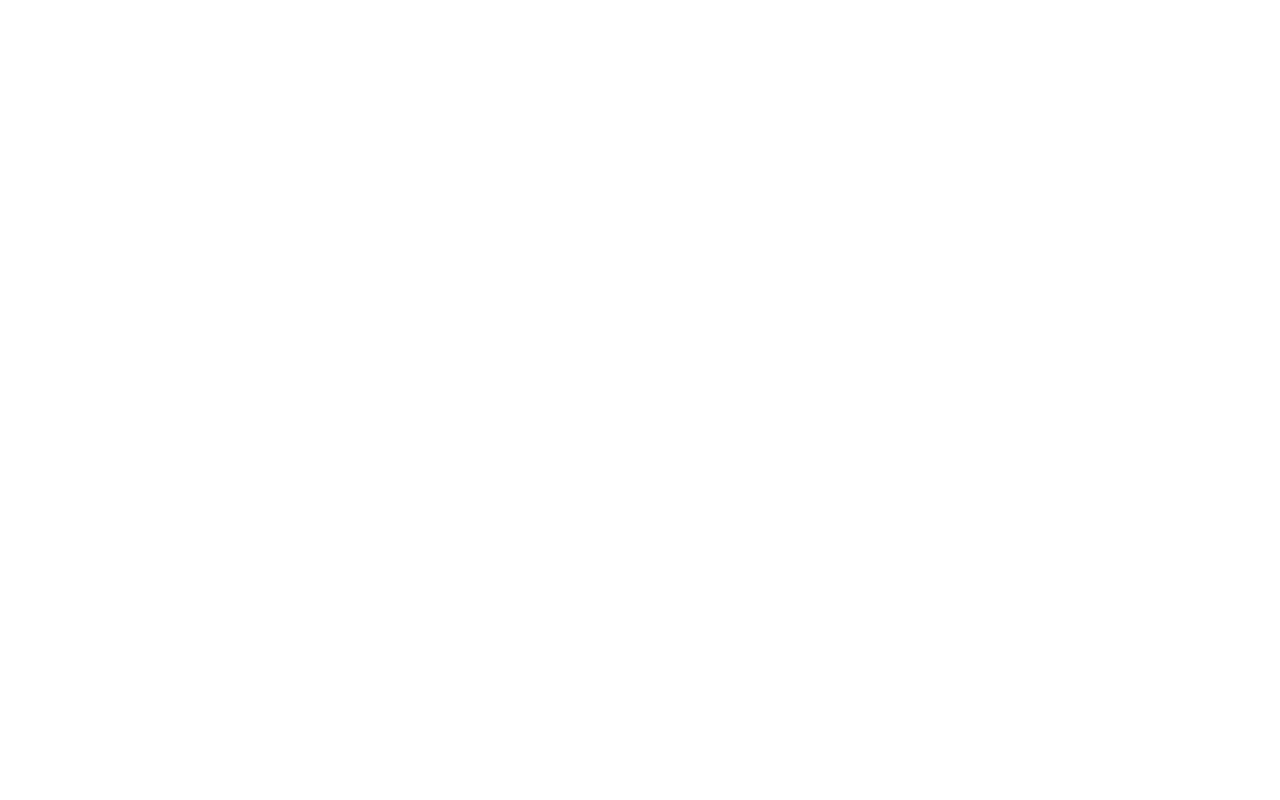
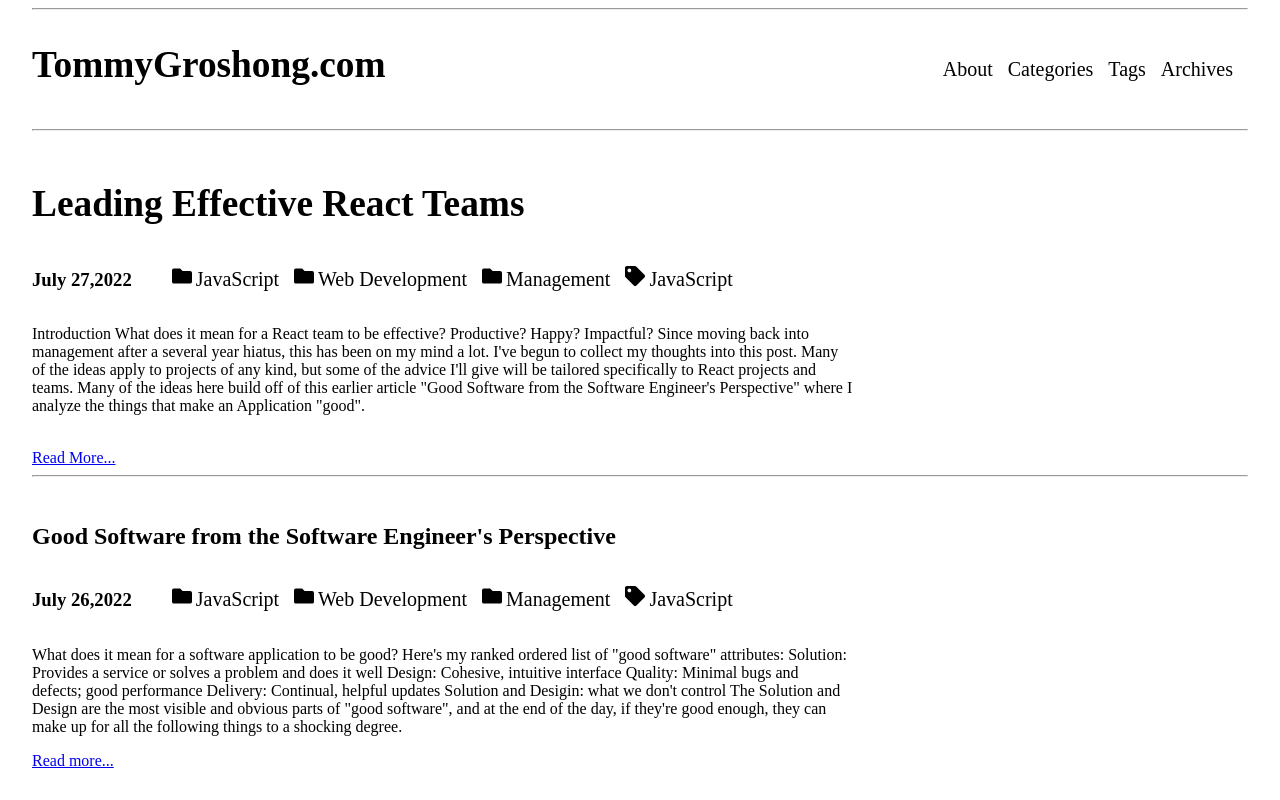
Before and after one commit to groshong-software/learning-projects, a plain HTML site: page project-one/src/index.html in a window 1280 px wide. Drawn offline with Linux system fonts and the light colour scheme.

Commit message:
did the thing with all the stuff on it and whatnot

```diff
--- a/project-one/src/index.html
+++ b/project-one/src/index.html
@@ -1,11 +1,104 @@
 <!DOCTYPE html>
 <html>
+
 <head>
   <meta charset="UTF-8" />
   <meta name="viewport" content="width=device-width, initial-scale=1.0" />
   <title>Project One</title>
+  <link href="stylesheet.css" rel="stylesheet">
 </head>
+
 <body>
+  <hr>
+  <header>
+    <h1>TommyGroshong.com</h1>
+    <ul>
+      <li>About</li>
+      <li>Categories</li>
+      <li>Tags</li>
+      <li>Archives</li>
+    </ul>
+  </header>
+  <hr>
+  <br>
+  <h1>Leading Effective React Teams</h1>
+  <div id="Pg1">
+    <h3>July 27,2022</h3>
+    <ul>
+      <li><svg class="svg-inline--fa fa-folder fa-w-16" aria-hidden="true" data-prefix="fas" data-icon="folder"
+          role="img" xmlns="http://www.w3.org/2000/svg" viewBox="0 0 512 512" data-fa-i2svg="">
+          <path fill="currentColor"
+            d="M464 128H272l-64-64H48C21.49 64 0 85.49 0 112v288c0 26.51 21.49 48 48 48h416c26.51 0 48-21.49 48-48V176c0-26.51-21.49-48-48-48z">
+          </path>
+        </svg>JavaScript</li>
+      <li><svg class="svg-inline--fa fa-folder fa-w-16" aria-hidden="true" data-prefix="fas" data-icon="folder"
+          role="img" xmlns="http://www.w3.org/2000/svg" viewBox="0 0 512 512" data-fa-i2svg="">
+          <path fill="currentColor"
+            d="M464 128H272l-64-64H48C21.49 64 0 85.49 0 112v288c0 26.51 21.49 48 48 48h416c26.51 0 48-21.49 48-48V176c0-26.51-21.49-48-48-48z">
+          </path>
+        </svg>Web Development</li>
+      <li><svg class="svg-inline--fa fa-folder fa-w-16" aria-hidden="true" data-prefix="fas" data-icon="folder"
+          role="img" xmlns="http://www.w3.org/2000/svg" viewBox="0 0 512 512" data-fa-i2svg="">
+          <path fill="currentColor"
+            d="M464 128H272l-64-64H48C21.49 64 0 85.49 0 112v288c0 26.51 21.49 48 48 48h416c26.51 0 48-21.49 48-48V176c0-26.51-21.49-48-48-48z">
+          </path>
+        </svg>Management</li>
+      <li><svg class="svg-inline--fa fa-tag fa-w-16" aria-hidden="true" data-prefix="fas" data-icon="tag" role="img"
+          xmlns="http://www.w3.org/2000/svg" viewBox="0 0 512 512" data-fa-i2svg="">
+          <path fill="currentColor"
+            d="M0 252.118V48C0 21.49 21.49 0 48 0h204.118a48 48 0 0 1 33.941 14.059l211.882 211.882c18.745 18.745 18.745 49.137 0 67.882L293.823 497.941c-18.745 18.745-49.137 18.745-67.882 0L14.059 286.059A48 48 0 0 1 0 252.118zM112 64c-26.51 0-48 21.49-48 48s21.49 48 48 48 48-21.49 48-48-21.49-48-48-48z">
+          </path>
+        </svg>JavaScript</li>
+    </ul>
+    <br>
+  </div>
+  <p id="body1">Introduction What does it mean for a React team to be effective? Productive? Happy? Impactful? Since
+    moving back into <br> management after a several year hiatus, this has been on my mind a lot. I've begun to collect
+    my thoughts into this post. Many <br> of the ideas apply to projects of any kind, but some of the advice I'll give
+    will be tailored specifically to React projects and <br> teams. Many of the ideas here build off of this earlier
+    article "Good Software from the Software Engineer's Perspective" where I <br> analyze the things that make an
+    Application "good".</p>
+  <br>
+  <a href="#">Read More...</a>
+  <hr>
+  <br>
+  <h2>Good Software from the Software Engineer's Perspective </h2>
+  <div id="Pg1">
+    <h3>July 26,2022</h3>
+    <ul>
+      <li><svg class="svg-inline--fa fa-folder fa-w-16" aria-hidden="true" data-prefix="fas" data-icon="folder"
+          role="img" xmlns="http://www.w3.org/2000/svg" viewBox="0 0 512 512" data-fa-i2svg="">
+          <path fill="currentColor"
+            d="M464 128H272l-64-64H48C21.49 64 0 85.49 0 112v288c0 26.51 21.49 48 48 48h416c26.51 0 48-21.49 48-48V176c0-26.51-21.49-48-48-48z">
+          </path>
+        </svg>JavaScript</li>
+      <li><svg class="svg-inline--fa fa-folder fa-w-16" aria-hidden="true" data-prefix="fas" data-icon="folder"
+          role="img" xmlns="http://www.w3.org/2000/svg" viewBox="0 0 512 512" data-fa-i2svg="">
+          <path fill="currentColor"
+            d="M464 128H272l-64-64H48C21.49 64 0 85.49 0 112v288c0 26.51 21.49 48 48 48h416c26.51 0 48-21.49 48-48V176c0-26.51-21.49-48-48-48z">
+          </path>
+        </svg>Web Development</li>
+      <li><svg class="svg-inline--fa fa-folder fa-w-16" aria-hidden="true" data-prefix="fas" data-icon="folder"
+          role="img" xmlns="http://www.w3.org/2000/svg" viewBox="0 0 512 512" data-fa-i2svg="">
+          <path fill="currentColor"
+            d="M464 128H272l-64-64H48C21.49 64 0 85.49 0 112v288c0 26.51 21.49 48 48 48h416c26.51 0 48-21.49 48-48V176c0-26.51-21.49-48-48-48z">
+          </path>
+        </svg>Management</li>
+      <li><svg class="svg-inline--fa fa-tag fa-w-16" aria-hidden="true" data-prefix="fas" data-icon="tag" role="img"
+          xmlns="http://www.w3.org/2000/svg" viewBox="0 0 512 512" data-fa-i2svg="">
+          <path fill="currentColor"
+            d="M0 252.118V48C0 21.49 21.49 0 48 0h204.118a48 48 0 0 1 33.941 14.059l211.882 211.882c18.745 18.745 18.745 49.137 0 67.882L293.823 497.941c-18.745 18.745-49.137 18.745-67.882 0L14.059 286.059A48 48 0 0 1 0 252.118zM112 64c-26.51 0-48 21.49-48 48s21.49 48 48 48 48-21.49 48-48-21.49-48-48-48z">
+          </path>
+        </svg>JavaScript</li>
+    </ul>
+  </div>
+  <p id="body1">What does it mean for a software application to be good? Here's my ranked ordered list of "good
+    software" attributes: Solution: <br> Provides a service or solves a problem and does it well Design: Cohesive,
+    intuitive interface Quality: Minimal bugs and <br>defects; good performance Delivery: Continual, helpful updates
+    Solution and Desigin: what we don't control The Solution and <br> Design are the most visible and obvious parts of
+    "good software", and at the end of the day, if they're good enough, they can <br> make up for all the following
+    things to a shocking degree.</p>
+  <a href="#">Read more...</a>
+</body>
 
-  </body>
 </html>
--- /dev/null
+++ b/project-one/src/stylesheet.css
@@ -0,0 +1,36 @@
+header {
+    display:flex;
+    justify-content: space-between;
+    font-size: 30pt;
+}
+
+ul {
+    display:flex;
+
+}
+
+li{
+    margin-right:15px;
+    list-style-type: none;
+    font-size: 15pt;
+}
+
+h1{
+    font-size:28pt;
+}
+
+body{
+    width:95%;
+    margin:auto;
+}
+
+svg {
+   width:20px;
+   height:20px;
+   margin-right:4px;
+}
+
+#Pg1 {
+    display:flex;
+    justify-content: flex-start;
+}
```
Lines whose indentation alone changed are shown as unchanged.
